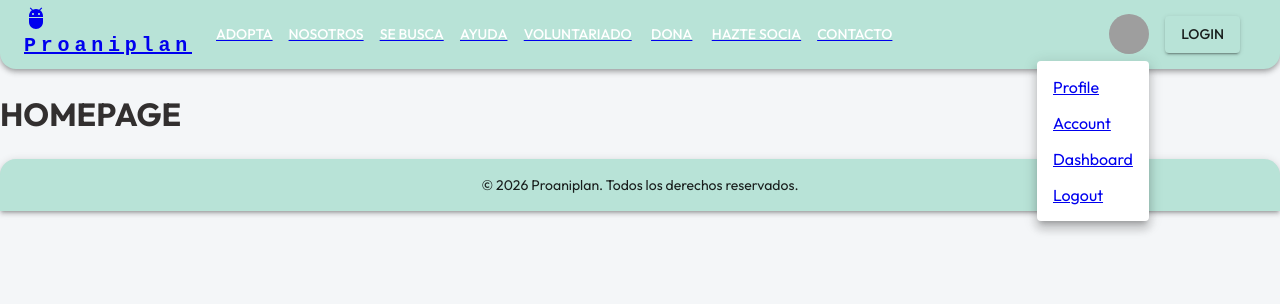
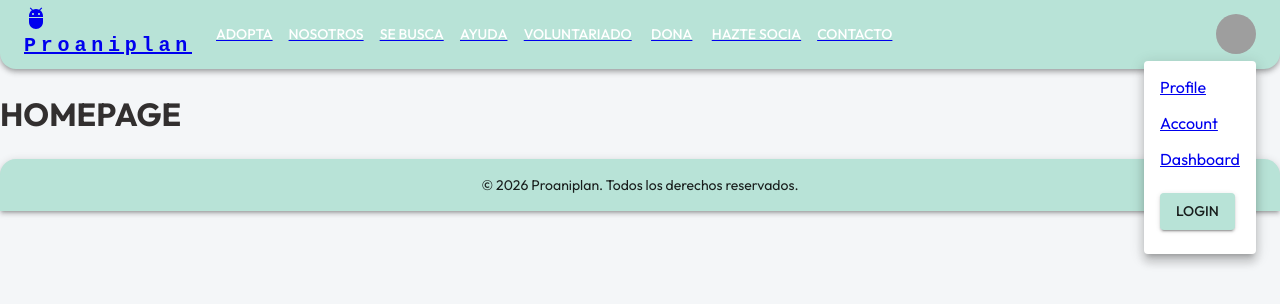
Before and after one commit to annacruzBasetis/web_protectoretis, a React (Vite) app in the folder my-app/: page / in a window 1280 px wide. Both pictures are taken after a click on the button "Open settings". Shown: the top 304 px of the page. Built offline with nearby package versions, Linux system fonts and the light colour scheme; grey boxes are pictures that could not be loaded; a web font is replaced by a local one.

Commit message:
refactor buton login logout in menu

```diff
--- a/my-app/src/components/Header.tsx
+++ b/my-app/src/components/Header.tsx
@@ -29,8 +29,7 @@ const pages = [
 const settings = [
   { name: "Profile", path: "/profile"},
   { name: "Account", path: "/account"},
-  { name: "Dashboard", path: "/dashboard"},
-  { name: "Logout", path: "/logout"}
+  { name: "Dashboard", path: "/dashboard"}
 ];
 
 function Header() {
@@ -185,11 +184,10 @@ function Header() {
                         {name}
                       </Typography>
                     </Link>
+
                   </MenuItem>
                 ))}
-              </Menu>
-            </Box>
-            <Box sx={{ display: "flex", justifyContent: "space-between", padding: 2, alignItems: "center" }}>
+                            <Box sx={{ display: "flex", justifyContent: "space-between", padding: 2, alignItems: "center" }}>
                {user ? (
                   <Button variant="contained" color="error" onClick={logout}>
                     Logout
@@ -200,6 +198,9 @@ function Header() {
                   </Button>
                 )}
             </Box>
+              </Menu>
+            </Box>
+
           </Toolbar>
         </Container>
       </AppBar>
```
